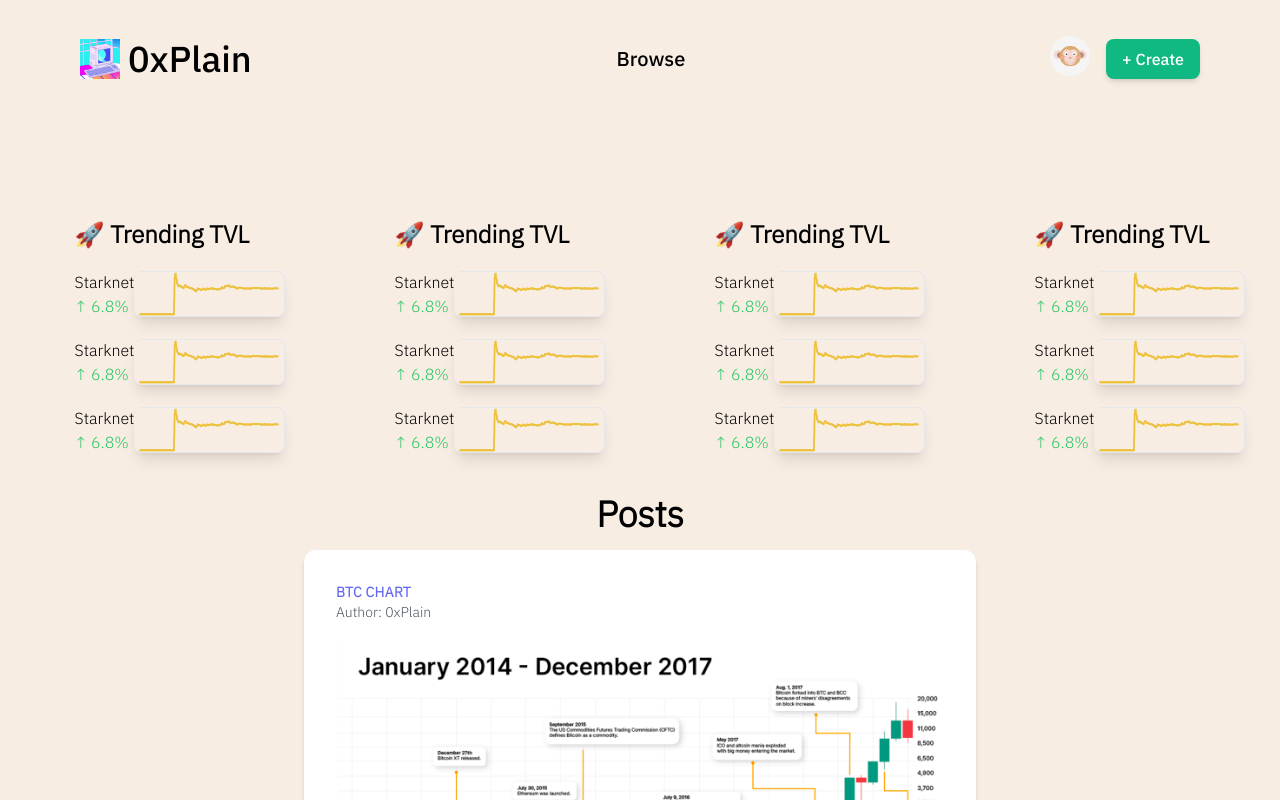
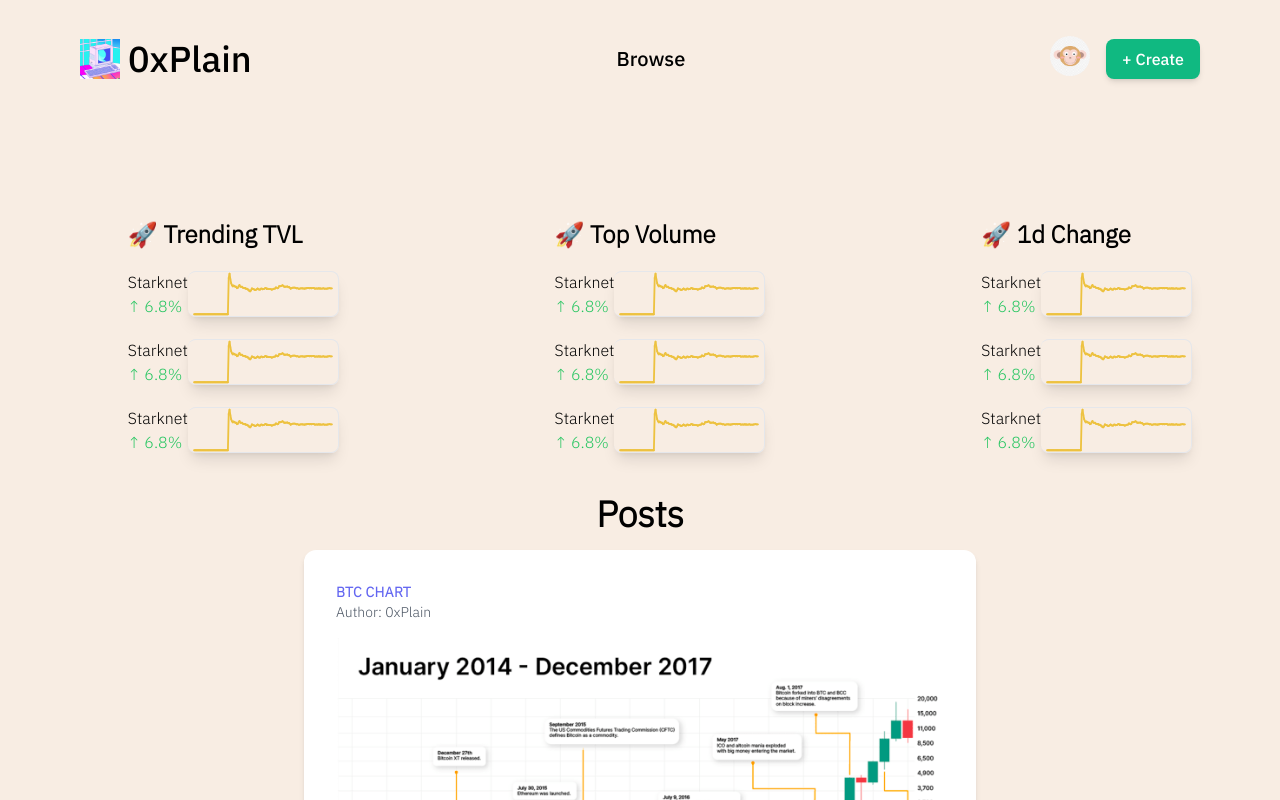
Before and after one commit to FriendlyLifeguard/0xplain, a Next.js app: page / in a window 1280 px wide. Shown: the top 800 px of the page. Built offline with nearby package versions, Linux system fonts and the light colour scheme.

Commit message:
Remove trending metrics

```diff
--- a/src/app/page.tsx
+++ b/src/app/page.tsx
@@ -93,7 +93,7 @@ export default function Home() {
     {/* Duplicate the structure of Column 1 with different content as needed */}
     <div className="flex flex-col items-start ml-10">
       <div className="mt-5">
-        <div className="text-2xl font-bold"> &#128640; Trending TVL </div>
+        <div className="text-2xl font-bold"> &#128640; Top Volume </div>
       </div>
       <div className="mt-5">
         <div className="flex flex-row items-center">
@@ -137,51 +137,7 @@ export default function Home() {
     {/* Duplicate the structure of Column 1 with different content as needed */}
     <div className="flex flex-col items-start ml-10">
       <div className="mt-5">
-        <div className="text-2xl font-bold"> &#128640; Trending TVL </div>
-      </div>
-      <div className="mt-5">
-        <div className="flex flex-row items-center">
-          <div className="flex flex-col items-start">
-            <div className="text-1xl">Starknet</div>
-            <span className="text-green-500">↑ 6.8%</span>
-          </div>
-          <div className="border-b border-r border-t shadow-lg rounded-lg">
-            {/* Ensure Image component is correctly imported for your setup */}
-            <Image src="/starknetPrice.svg" alt="starknet" width={150} height={150} />
-          </div>
-        </div>
-      </div>
-      {/* Repeat for Ethereum and Solana */}
-      <div className="mt-5">
-        <div className="flex flex-row items-center">
-          <div className="flex flex-col items-start">
-            <div className="text-1xl">Starknet</div>
-            <span className="text-green-500">↑ 6.8%</span>
-          </div>
-          <div className="border-b border-r border-t shadow-lg rounded-lg">
-            {/* Ensure Image component is correctly imported for your setup */}
-            <Image src="/starknetPrice.svg" alt="starknet" width={150} height={150} />
-          </div>
-        </div>
-      </div>
-      <div className="mt-5">
-        <div className="flex flex-row items-center">
-          <div className="flex flex-col items-start">
-            <div className="text-1xl">Starknet</div>
-            <span className="text-green-500">↑ 6.8%</span>
-          </div>
-          <div className="border-b border-r border-t shadow-lg rounded-lg">
-            {/* Ensure Image component is correctly imported for your setup */}
-            <Image src="/starknetPrice.svg" alt="starknet" width={150} height={150} />
-          </div>
-        </div>
-      </div>
-    </div>
-
-    {/* Column 4 */}
-    <div className="flex flex-col items-start ml-10">
-      <div className="mt-5">
-        <div className="text-2xl font-bold"> &#128640; Trending TVL </div>
+        <div className="text-2xl font-bold"> &#128640; 1d Change </div>
       </div>
       <div className="mt-5">
         <div className="flex flex-row items-center">
```
